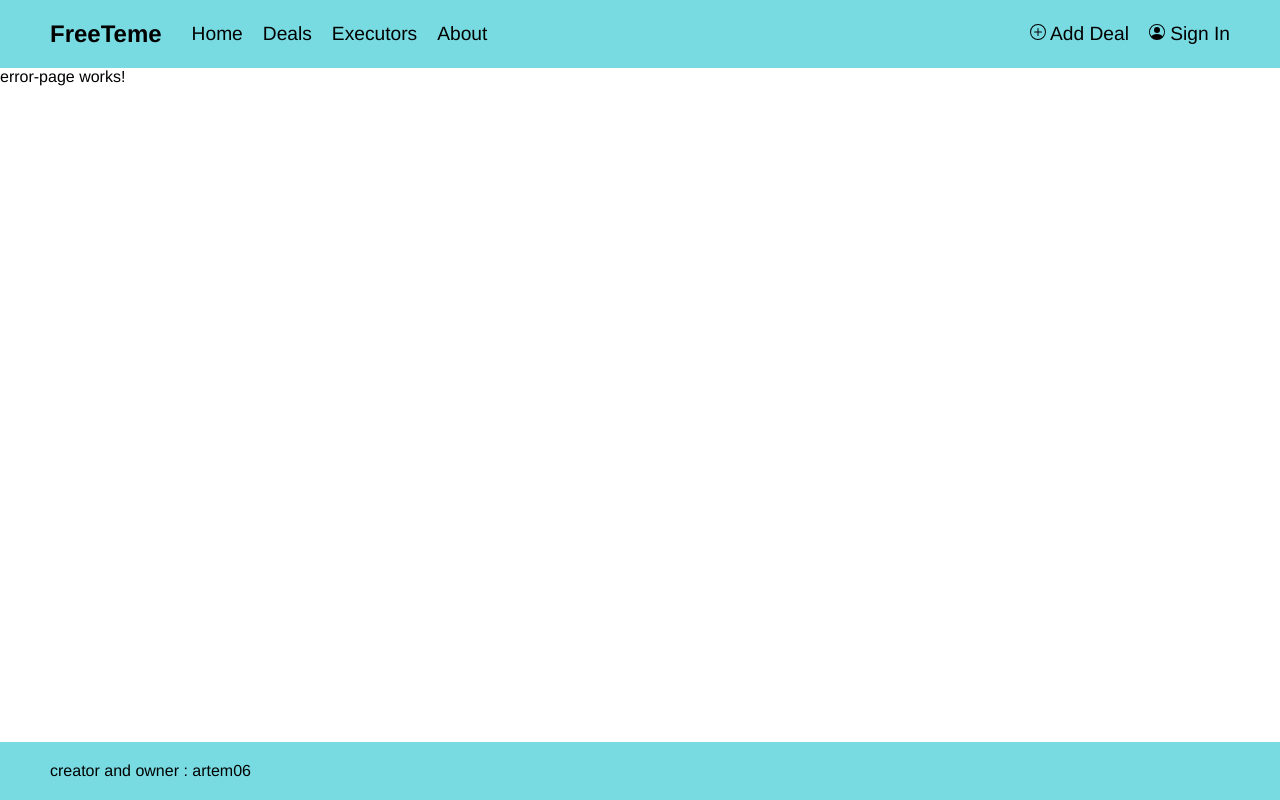
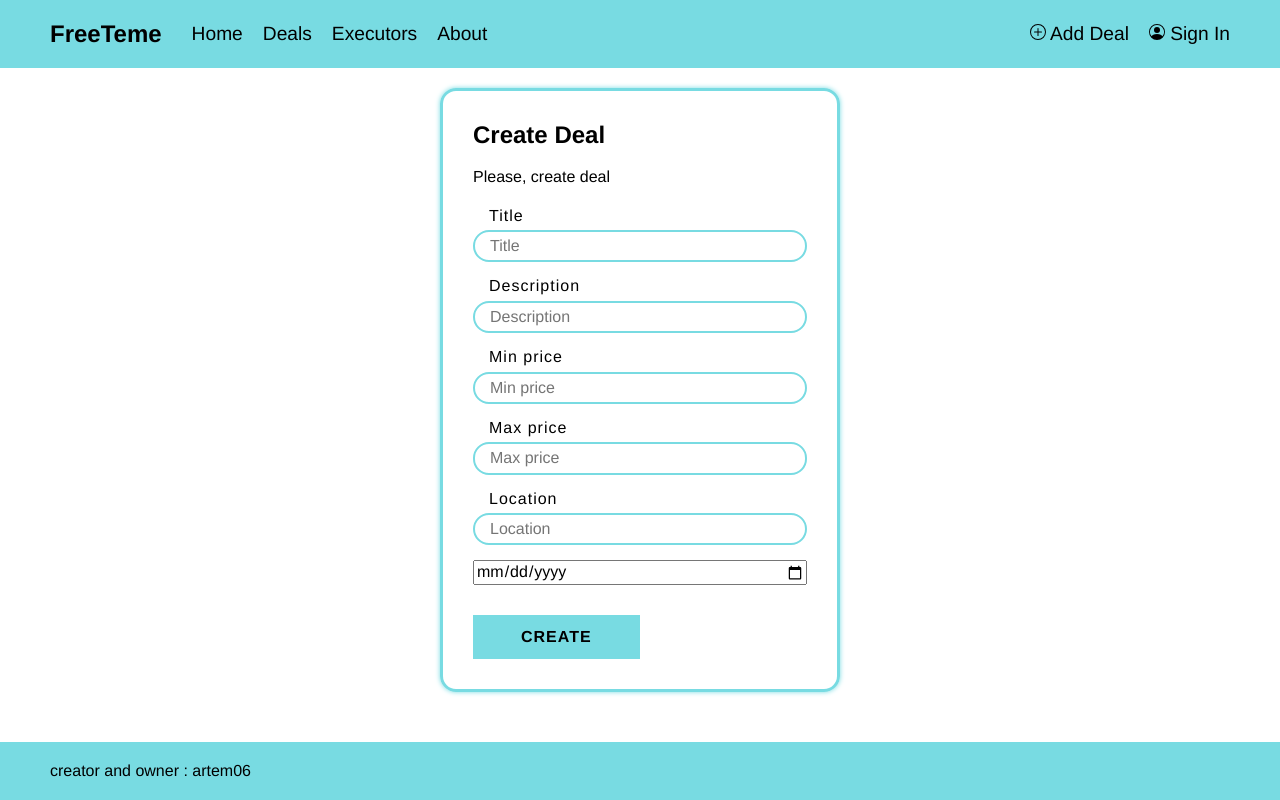
Before and after one commit to ArtemSoftware2006/FreeTeme-angular, an Angular app: page /deal-create in a window 1280 px wide. Built offline with nearby package versions, Linux system fonts and the light colour scheme.

Commit message:
Добавил создание Заказа

```diff
--- a/src/app/app.component.scss
+++ b/src/app/app.component.scss
@@ -7,7 +7,7 @@
         background-color: $color-background;
         display: flex;
         flex-direction: column;
-        height: 100vh;
+        min-height: 100vh;
     }
 
     &__content{
--- a/src/app/app.routes.ts
+++ b/src/app/app.routes.ts
@@ -6,6 +6,8 @@ import { ProfilePageComponent } from './pages/profile-page/profile-page.componen
 import { AuthorizationPageComponent } from './pages/authorization-page/authorization-page.component';
 import { DealsPageComponent } from './pages/deals-page/deals-page.component';
 import { AboutPageComponent } from './pages/about-page/about-page.component';
+import { DealCreateFormComponent } from './components/form/deal-create-form/deal-create-form.component';
+import { DealCreatePageComponent } from './pages/deal-create-page/deal-create-page.component';
 
 export const routes: Routes = [
     {path: '', component: HomePageComponent},
@@ -16,5 +18,6 @@ export const routes: Routes = [
     {path: "deals", component: DealsPageComponent},
     {path: "about", component: AboutPageComponent},
     {path: "error", component: ErrorPageComponent},
+    {path : "deal-create", component: DealCreatePageComponent},
     {path: '**', component: ErrorPageComponent}
 ];
--- /dev/null
+++ b/src/app/components/form/deal-create-form/deal-create-form.component.html
@@ -0,0 +1,53 @@
+<form method="post" [formGroup]="dealCreateForm" class="deal-create-form__wrapper">
+    <h2 class="deal-create-form__title">Create Deal</h2>
+    <p class="deal-create-form__description">Please, create deal</p>
+    <div class="deal-create-form__inputs">
+        <app-form-input
+            formControlName="title"
+            type="text"
+            label="Title"
+            placeholder="Title"
+            name="title"
+            id="title"
+        >
+        </app-form-input>
+        <app-form-input
+            formControlName="description"
+            type="text"
+            label="Description"
+            placeholder="Description"
+            name="description"
+            id="description"
+        >
+        </app-form-input>
+        <app-form-input
+            formControlName="minPrice"
+            type="number"
+            label="Min price"
+            placeholder="Min price"
+            name="minPrice"
+            id="minPrice"
+        >
+        </app-form-input>
+        <app-form-input
+            formControlName="maxPrice"
+            type="number"
+            label="Max price"
+            placeholder="Max price"
+            name="maxPrice"
+            id="maxPrice"
+        >
+        </app-form-input>
+        <app-form-input
+            formControlName="location"
+            type="text"
+            label="Location"
+            placeholder="Location"
+            name="location"
+            id="location"
+        >
+        </app-form-input>
+        <input type="date">
+    </div>
+    <app-primary-button [text]="'Create'"></app-primary-button>
+</form>
--- /dev/null
+++ b/src/app/components/form/deal-create-form/deal-create-form.component.scss
@@ -0,0 +1,23 @@
+@import "../../../../shared/variables.scss";
+
+.deal-create-form {
+    &__wrapper {
+        display: flex;
+        flex-direction: column;
+        justify-content: center;
+        border: 3px solid $color-primary;
+        border-radius: 1rem;
+        gap: 20px;
+        padding: 30px;
+        box-shadow: 0 0 5px $color-primary;
+
+        > *:last-child {
+            margin-top: 10px;
+        }
+    }
+    &__inputs {
+        display: flex;
+        flex-direction: column;
+        gap: 10px;
+    }
+}
--- /dev/null
+++ b/src/app/components/form/deal-create-form/deal-create-form.component.ts
@@ -0,0 +1,30 @@
+import { FormBuilder, FormControl, FormGroup, ReactiveFormsModule, Validators } from '@angular/forms';
+import { FormInputComponent } from './../../UI/input/form-input/form-input.component';
+import { Component } from '@angular/core';
+import { PrimaryButtonComponent } from '../../UI/button/primary-button/primary-button.component';
+
+@Component({
+  selector: 'app-deal-create-form',
+  standalone: true,
+  imports: [FormInputComponent, ReactiveFormsModule, PrimaryButtonComponent],
+  templateUrl: './deal-create-form.component.html',
+  styleUrl: './deal-create-form.component.scss'
+})
+export class DealCreateFormComponent {
+  dealCreateForm! : FormGroup
+  constructor (public builder : FormBuilder) {
+
+  }
+
+  ngOnInit(): void {
+    this.dealCreateForm = this.builder.nonNullable.group({
+      title : new FormControl('', [Validators.required, Validators.maxLength(255), Validators.minLength(3)]),
+      description : new FormControl('', [Validators.required, Validators.maxLength(2000), Validators.minLength(3)]),
+      minPrice : new FormControl('', [Validators.required, Validators.min(0), Validators.max(1000000)]),
+      maxPrice : new FormControl('', [Validators.required, Validators.min(0), Validators.max(1000000)]),
+      location : new FormControl('', [Validators.required, Validators.maxLength(255), Validators.minLength(3)]),
+      date : new FormControl('', [Validators.required, Validators.maxLength(255), Validators.minLength(3)]),
+    });
+
+  }
+}
--- /dev/null
+++ b/src/app/pages/deal-create-page/deal-create-page.component.html
@@ -0,0 +1,3 @@
+<div class="deal-create-page__wrapper">
+    <app-deal-create-form></app-deal-create-form>
+</div>
--- /dev/null
+++ b/src/app/pages/deal-create-page/deal-create-page.component.scss
@@ -0,0 +1,9 @@
+.deal-create-page {
+    &__wrapper {
+        padding: 20px;
+        height: 100%;
+        display: flex;
+        justify-content: center;
+        align-items: center;
+    }
+}
```
Also changed, not shown: src/app/pages/deal-create-page/deal-create-page.component.ts (added, +13 -0 lines), 2 other files (tests, documents, lock files or other folders).
